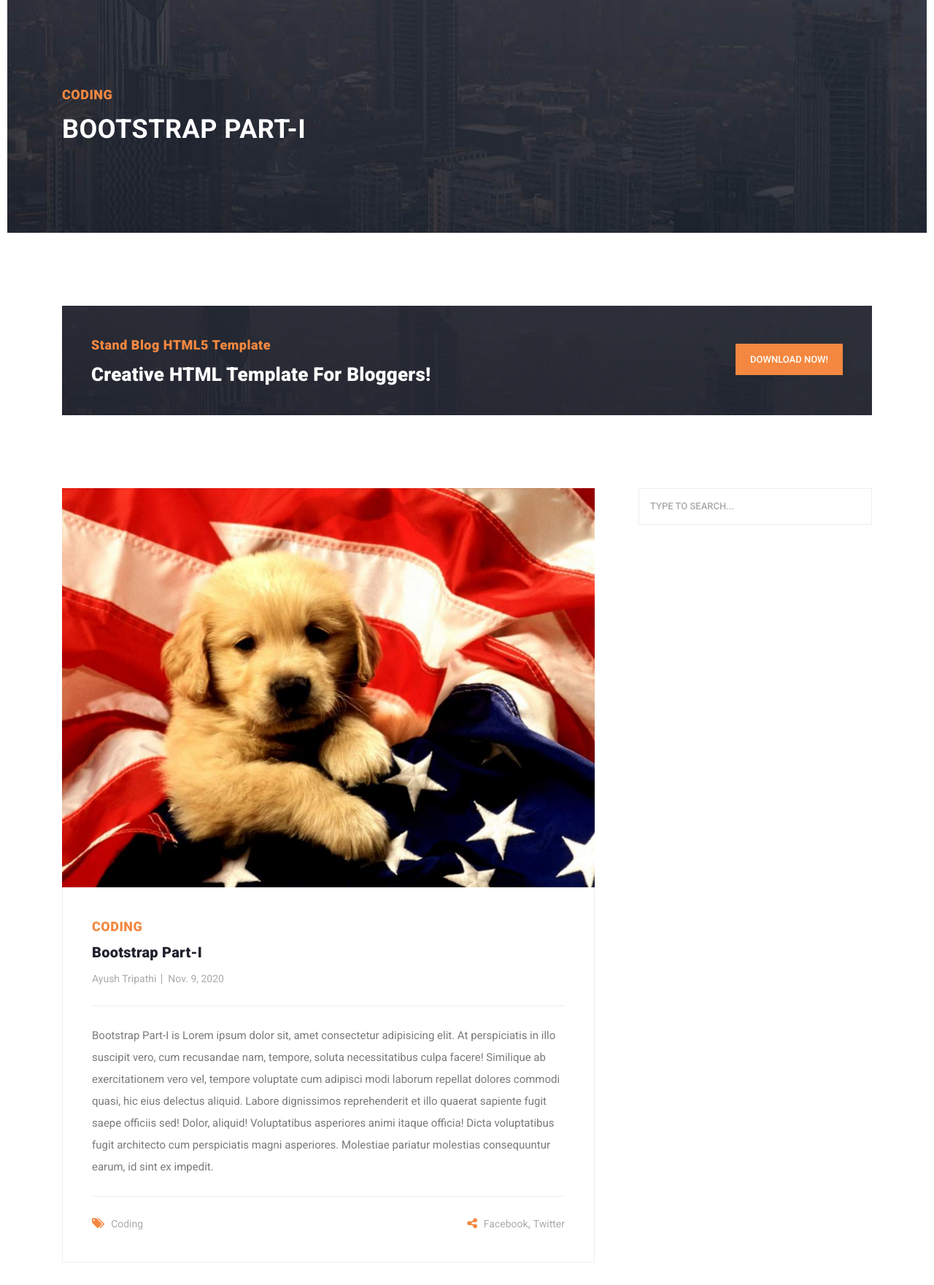
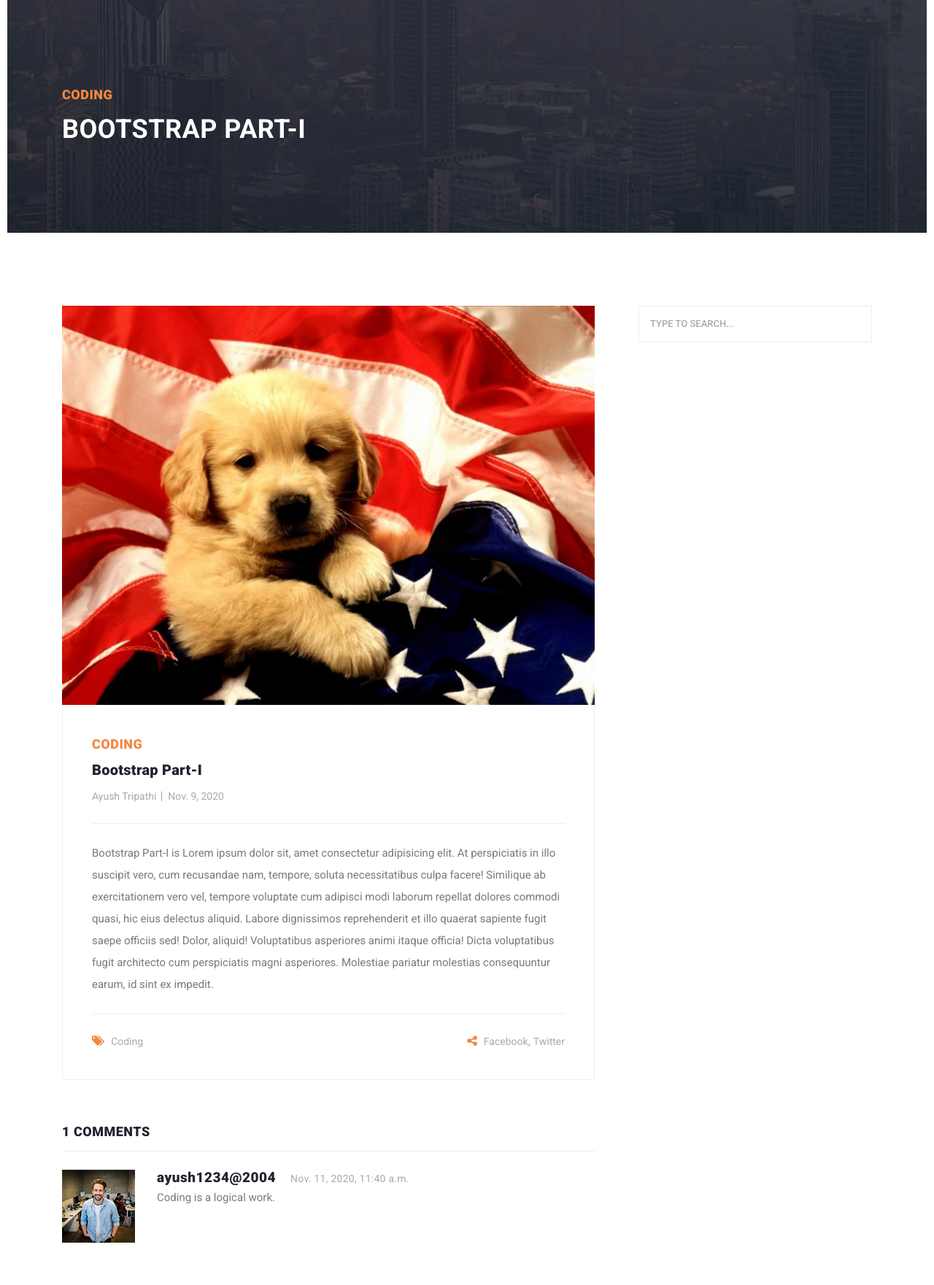
Before and after one commit to AyuLearn/iblog, a Django app: a page that uses templates/post.html in a window 1280 px wide. Shown: the part 111-1872 px from the top of the page at 73% size. Run offline with Django 3.2, Linux system fonts and the light colour scheme; data comes from the database, SQL or seed files in the repository; some libraries are stand-ins or nearby versions.

Commit message:
Upda
Upda

```diff
--- a/templates/post.html
+++ b/templates/post.html
@@ -19,28 +19,6 @@
     </div>
 
     <!-- Banner Ends Here -->
-
-    <section class="call-to-action">
-      <div class="container">
-        <div class="row">
-          <div class="col-lg-12">
-            <div class="main-content">
-              <div class="row">
-                <div class="col-lg-8">
-                  <span>Stand Blog HTML5 Template</span>
-                  <h4>Creative HTML Template For Bloggers!</h4>
-                </div>
-                <div class="col-lg-4">
-                  <div class="main-button">
-                    <a rel="nofollow" href="https://templatemo.com/tm-551-stand-blog" target="_parent">Download Now!</a>
-                  </div>
-                </div>
-              </div>
-            </div>
-          </div>
-        </div>
-      </div>
-    </section>
 
 
     <section class="blog-posts grid-system">
```
